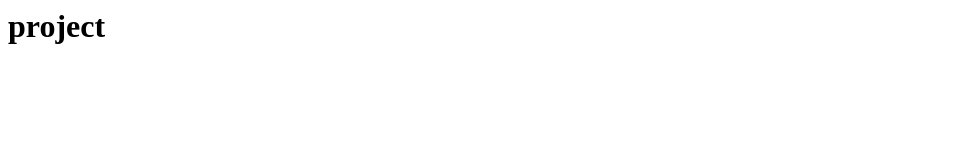
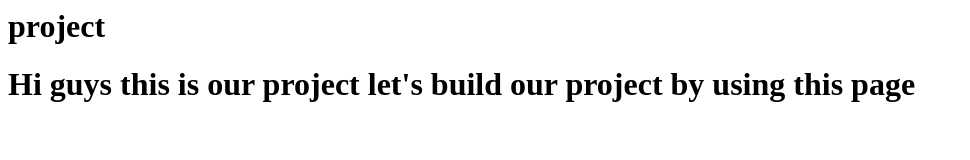
Before and after one commit to Moneshteja/project, a plain HTML site: page Index.html in a window 1280 px wide. Shown: the whole page, without its empty margins (0-970 px from the left). Drawn offline with Linux system fonts and the light colour scheme.

Commit message:
Update Index.html

```diff
--- a/Index.html
+++ b/Index.html
@@ -1 +1,2 @@
 <h1>project<h1>
+Hi guys this is our project let's build our project by using this page
```
